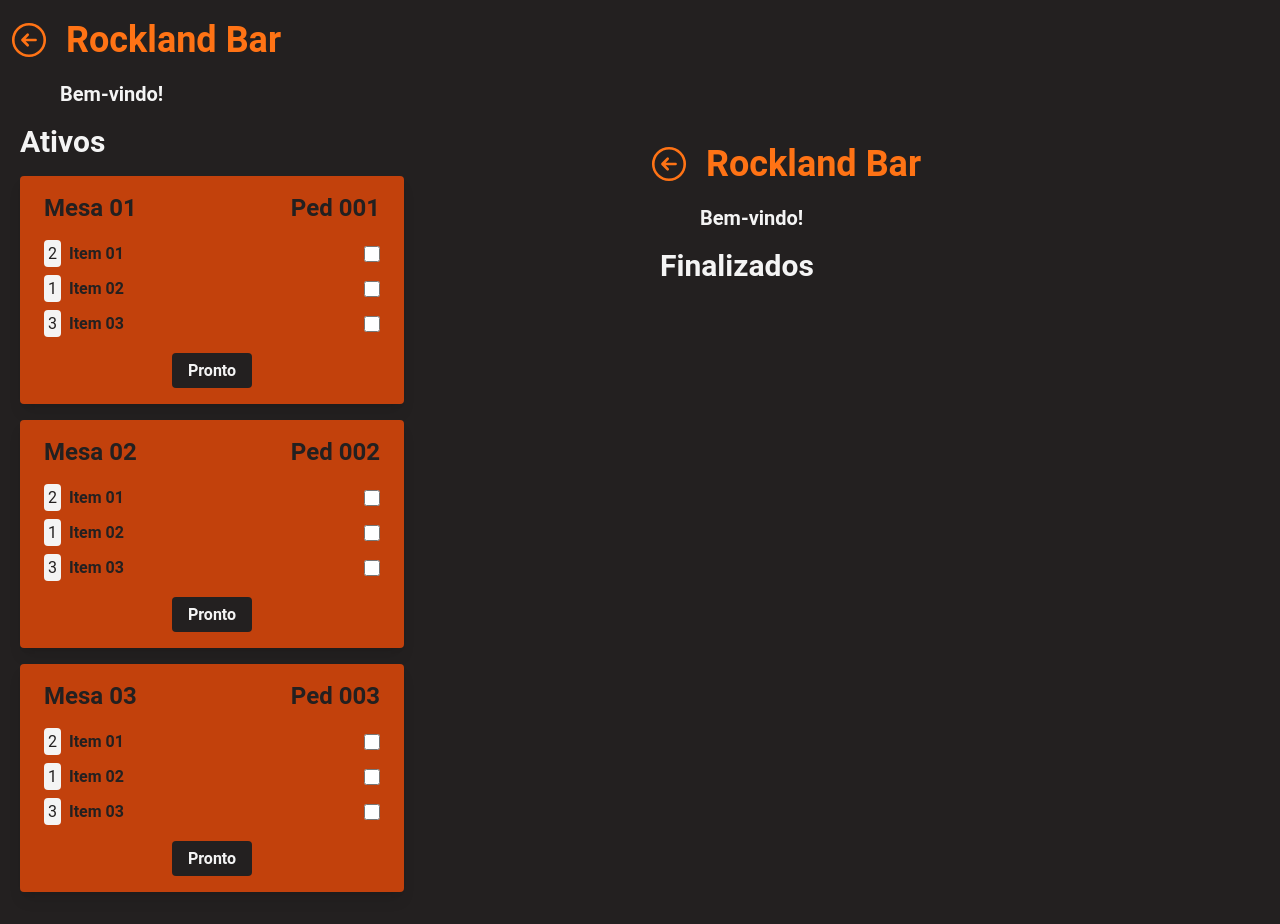
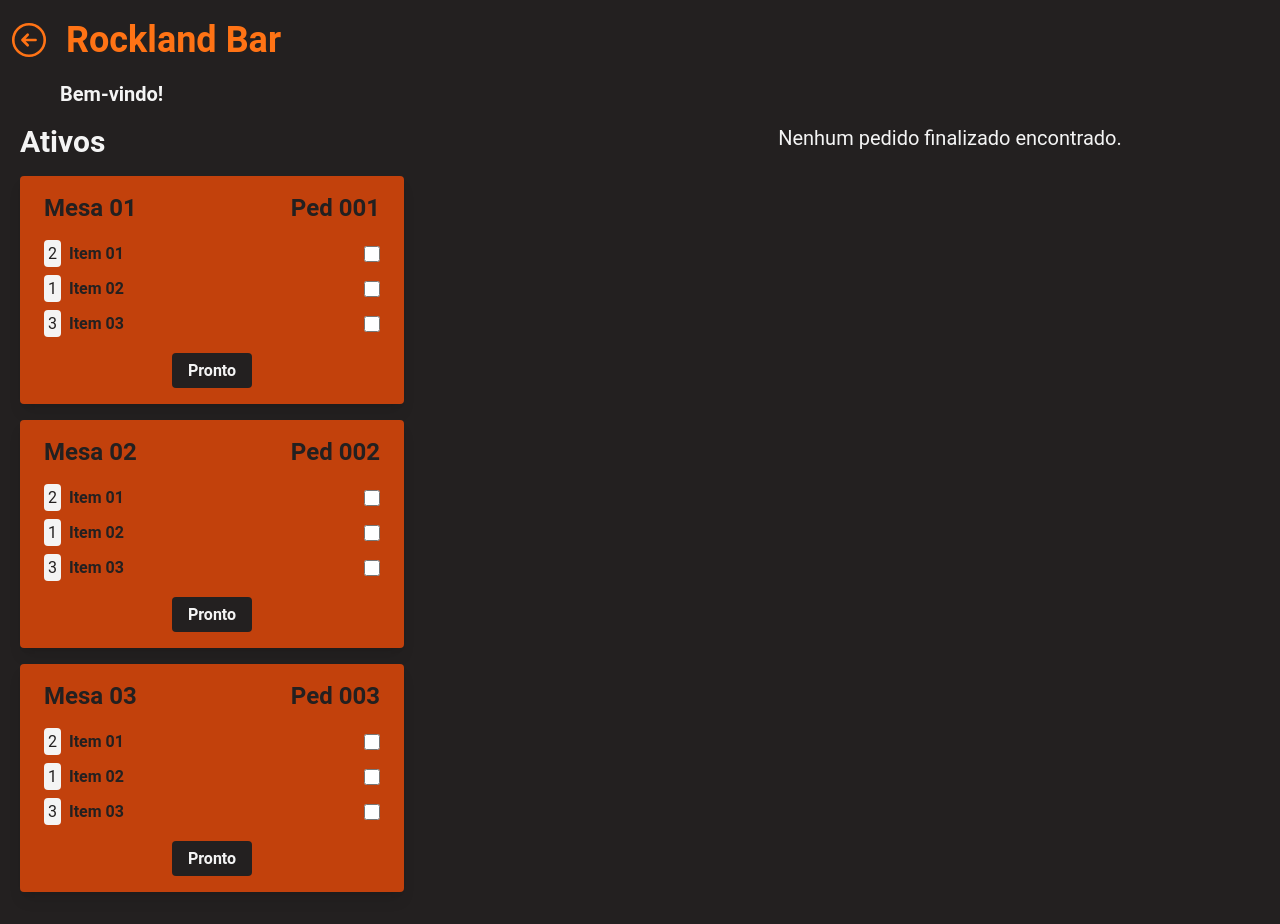
Before and after one commit to Koemyy/cardapio-digital-company, a React (Vite) app: page /pedidos-cozinha in a window 1280 px wide. Built offline with nearby package versions, Linux system fonts and the light colour scheme.

Commit message:
Criei a tela pedidosGarcom

```diff
--- a/src/pages/pedidosGarcom.tsx
+++ b/src/pages/pedidosGarcom.tsx
@@ -1,14 +1,15 @@
-import { ArrowCircleLeft } from '@phosphor-icons/react';
-import HeaderEmpresa from '../components/HeaderEmpresa.tsx';
 import CardPedidos from '../components/cardPedidos.tsx';
+import { ArrowCircleLeft } from "@phosphor-icons/react";
+import HeaderEmpresa from "../components/HeaderEmpresa.tsx";
 
-function PedidosFinalizados({ pedidosFinalizados }: any) {
+function PedidosGarcom({ pedidosFinalizados, exibirHeader }: any) {
+    if (!pedidosFinalizados || pedidosFinalizados.length === 0) {
+        return <div className="text-white-300 text-xl flex justify-center align-middle items-center">Nenhum pedido finalizado encontrado.</div>;
+    }
+
     return (
         <div>
-            <HeaderEmpresa icon={<ArrowCircleLeft size={42} />} to="/home" />
-            <div className="mx-5 my-4">
-                <div className="flex">
-                    <div className="w-1/2 right-0">
+            {exibirHeader && <HeaderEmpresa icon={<ArrowCircleLeft size={42} />} to="/home" />}
             <div className="text-3xl font-bold text-white-300">Finalizados</div>
             <div className="opacity-25">
                 {pedidosFinalizados.map((pedido: any, index: number) => (
@@ -22,10 +23,7 @@ function PedidosFinalizados({ pedidosFinalizados }: any) {
                 ))}
             </div>
         </div>
-                </div>
-            </div>
-        </div>
     );
 }
 
-export default PedidosFinalizados;
+export default PedidosGarcom;
```
Lines whose indentation alone changed are shown as unchanged.
